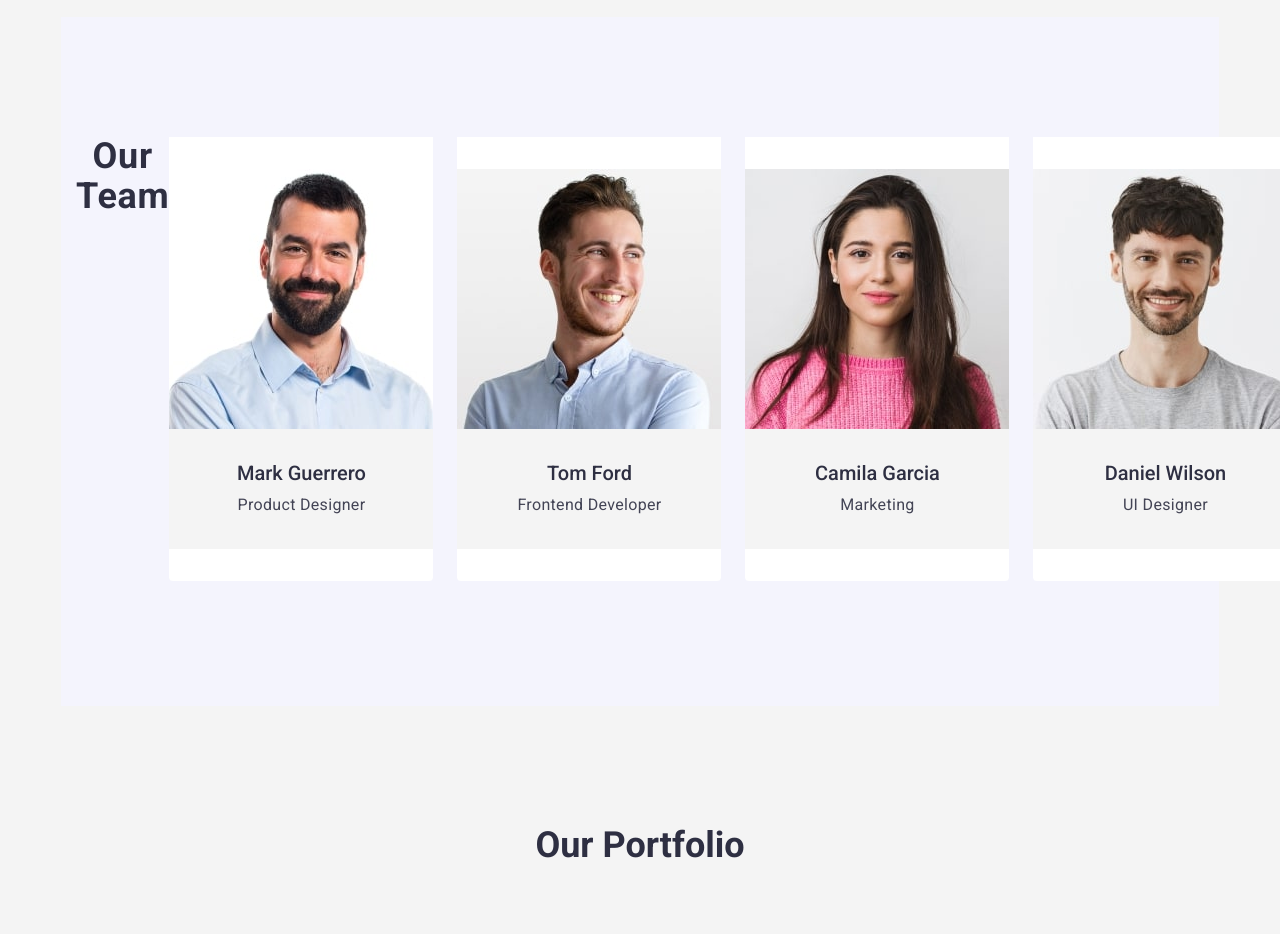
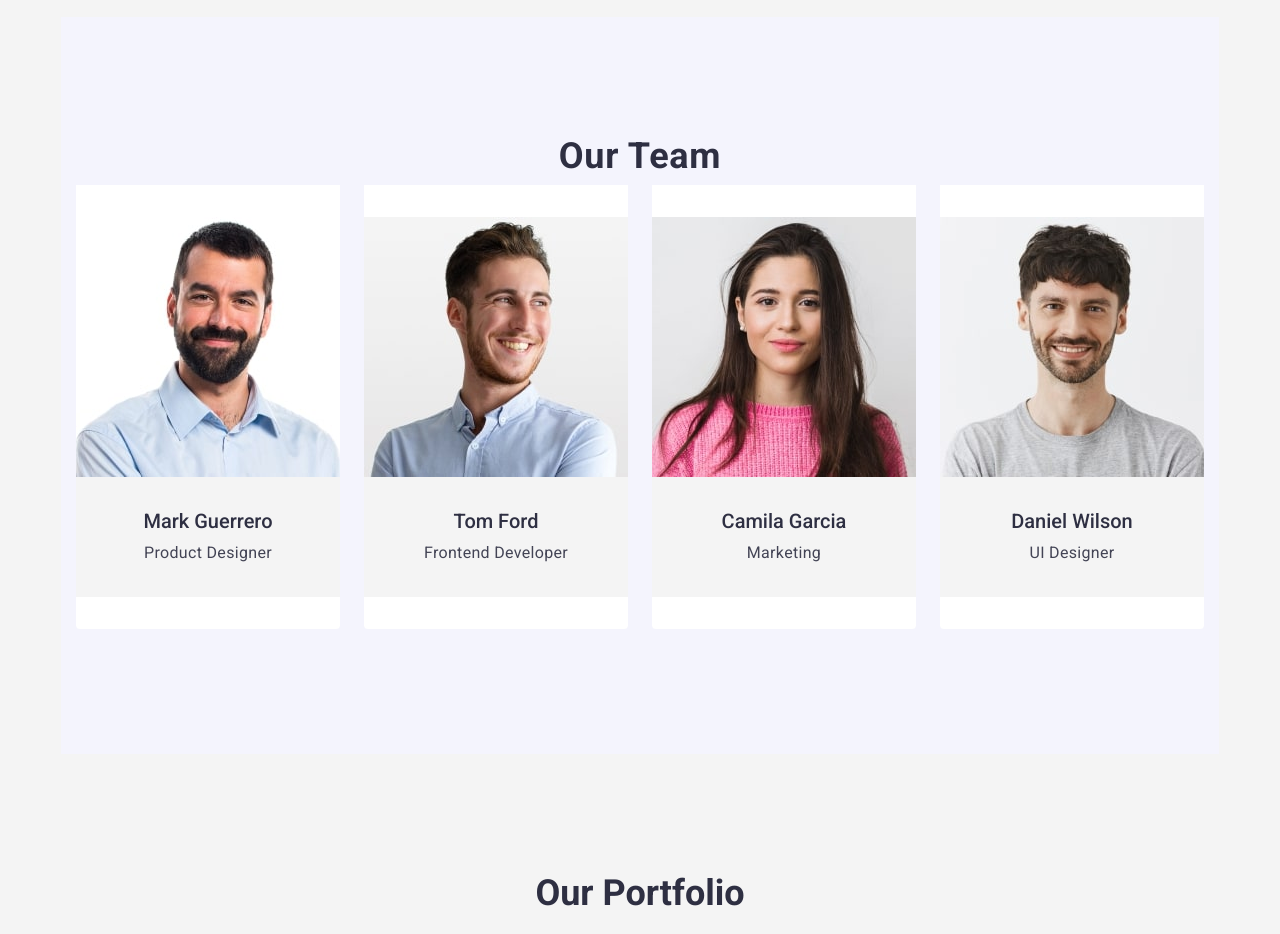
Before and after one commit to vkotelnykovaa/goit-markup-hw-03, a plain HTML site: page index.html in a window 1280 px wide. Shown: the part 1040-1974 px from the top of the page. Drawn offline with nearby package versions, Linux system fonts and the light colour scheme.

Commit message:
Test commit 6

```diff
--- a/index.html
+++ b/index.html
@@ -95,45 +95,37 @@
 
 
   <section class="teamsection">
-  <div class="container">
+  <div class="container fd_column">
     <h2 class="title-two">Our Team</h2>
     <ul class="teamsection-list">
-      <li class="teamsection-item">
-        <div class="teamsection-content">
+      <li class="teamsection-item teamsection-content">
           <img src="./images/img.jpg" alt="Mark Guerrero" width="264">
           <div class="teamsection-details">
             <h3 class="title-three">Mark Guerrero</h3>
             <p class="text">Product Designer</p>
-          </div>
         </div>
       </li>
-      <li class="teamsection-item">
-        <div class="teamsection-content">
+      <li class="teamsection-item teamsection-content">
           <img src="./images/img2.jpg" alt="Tom Ford" width="264">
           <div class="teamsection-details">
             <h3 class="title-three">Tom Ford</h3>
             <p class="text">Frontend Developer</p>
-          </div>
         </div>
       </li>
-      <li class="teamsection-item">
-        <div class="teamsection-content">
+      <li class="teamsection-item teamsection-content">
           <img src="./images/img3.jpg" alt="Camila Garcia" width="264">
           <div class="teamsection-details">
             <h3 class="title-three">Camila Garcia</h3>
             <p class="text">Marketing</p>
           </div>
-        </div>
       </li>
-      <li class="teamsection-item">
-        <div class="teamsection-content">
+      <li class="teamsection-item teamsection-content">
           <img src="./images/img4.jpg" alt="Daniel Wilson" width="264">
           <div class="teamsection-details">
             <h3 class="title-three">Daniel Wilson</h3>
             <p class="text">UI Designer</p>
           </div>
-        </div>
-      </li>
+          </li>
     </ul>
   </div>
 </section>
```
